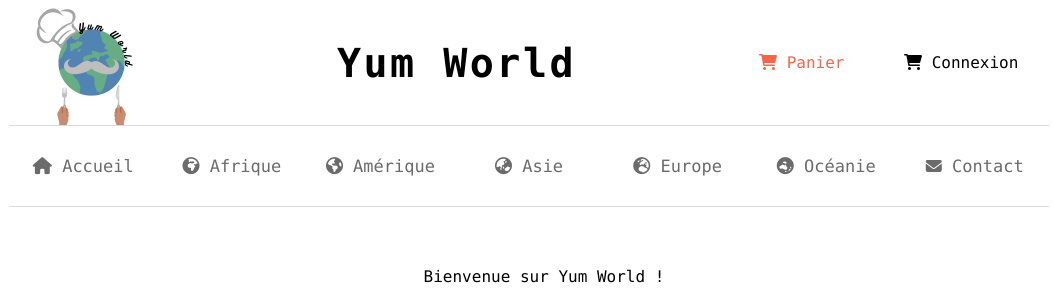
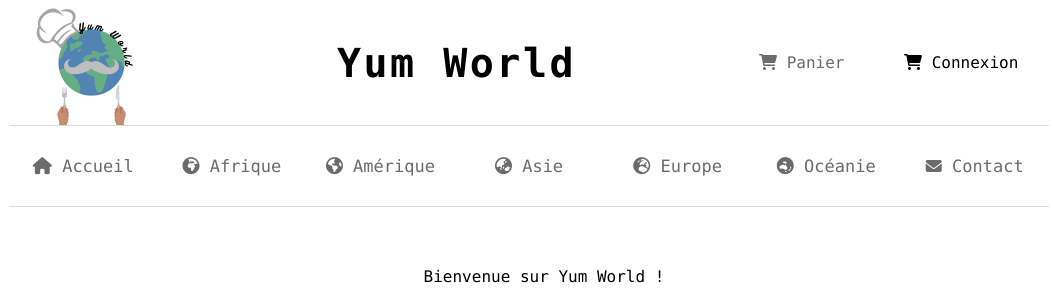
Before and after one commit to mrwtrbi/Yum-World, a PHP site: page /php/index.php in a window 1280 px wide, with the pointer over the restyled element. Shown: the top 300 px of the page, without its empty margins (111-1164 px from the left). Run offline with PHP 8.4, Linux system fonts and the light colour scheme; some libraries are stand-ins or nearby versions.

Commit message:
Update header.css

```diff
--- a/css/header.css
+++ b/css/header.css
@@ -29,7 +29,7 @@
 }
 
 .header-banniere a:hover {
-	color: tomato;
+	color: #6c6b6b;
 }
 
 
```
